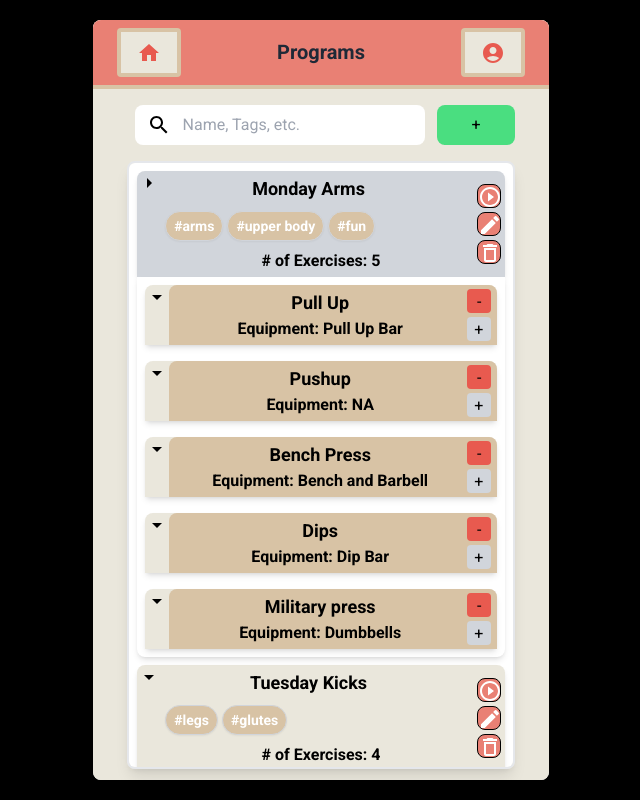
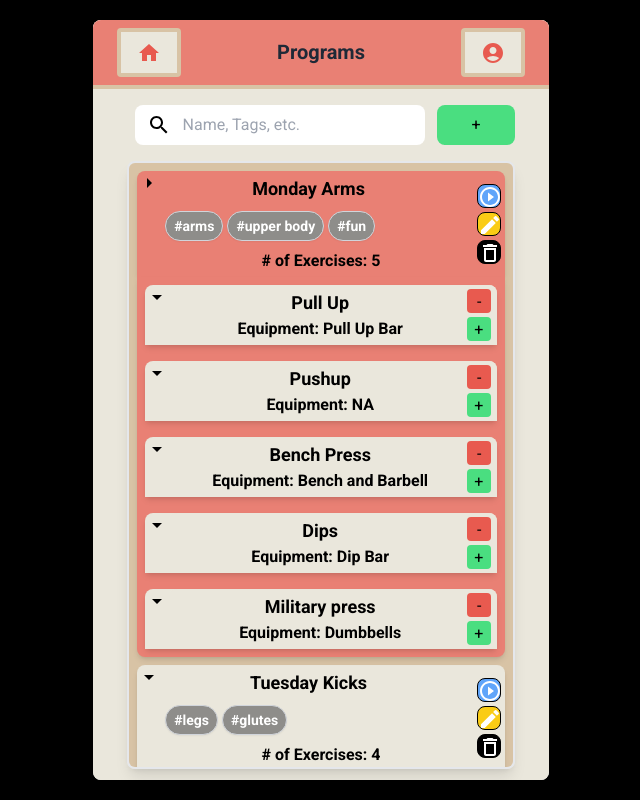
Before and after one commit to JoshuaW13/ConceptFitness, a React (Vite) app in the folder conceptFitness/: page /programs in a window 1280 px wide. Both pictures are taken after a click on the icon 468 px from the left and 182 px from the top of the page. Shown: the whole page, without its empty margins (319-959 px from the left). Built offline with nearby package versions, Linux system fonts and the light colour scheme.

Commit message:
styling mostly complete for exercise and programs pages

```diff
--- a/conceptFitness/src/components/DropDown.jsx
+++ b/conceptFitness/src/components/DropDown.jsx
@@ -34,7 +34,7 @@ function DropDown({
       <div
         className="flex text-black w-full rounded-t-lg shadow-md"
         style={{
-          backgroundColor: isPressed ? 'rgb(209 213 219)' : '#EAE7DC',
+          backgroundColor: isPressed ? '#E98074' : '#EAE7DC',
           transition: 'background-color 0.3s ease'
         }}
         onClick={handleClick}
@@ -53,14 +53,14 @@ function DropDown({
       {/* Only render hidden content when visible */}
       {isContentVisible && (
         <div
-          className={`flex flex-col gap-4 bg-white w-full p-2 rounded-b-lg shadow-md transition-all duration-300 ease-in-out transform ${hiddenComponentsArray.length === 1 ? 'overflow-clip' : 'overflow-y-auto'}`}
+          className={`flex flex-col gap-4 bg-[#E98074] w-full p-2 rounded-b-lg shadow-md transition-all duration-300 ease-in-out transform ${hiddenComponentsArray.length === 1 ? 'overflow-clip' : 'overflow-y-auto'}`}
           style={{
             opacity: isContentVisible ? 1 : 0,
             transform: isContentVisible ? 'translateY(0)' : 'translateY(-10px)',
           }}
         >
           {hiddenComponentsArray.map((Component, index) => (
-            React.createElement(Component, { ...HiddenProps, key: index })
+            React.createElement(Component, { ...HiddenProps, key: index})
           ))}
         </div>
       )}
--- a/conceptFitness/src/components/ExerciseDataHeader.jsx
+++ b/conceptFitness/src/components/ExerciseDataHeader.jsx
@@ -16,7 +16,7 @@ function ExerciseDataHeader({ onClick, exercise }) {
       </div>
 
       <button
-        className="flex text-black bg-gray-300 hover:bg-gray-400 w-6 h-6 px-1.5 text-center rounded transition duration-200 focus:outline-none"
+        className="flex text-black bg-green-400 hover:bg-green-600 w-6 h-6 px-1.5 text-center rounded transition duration-200 focus:outline-none"
         onClick={(event) => {setIsPopupVisible(!isPopupVisible)
           event.stopPropagation();  // Prevent the event from bubbling up to the parent
         }}
--- a/conceptFitness/src/components/ExerciseInfo.jsx
+++ b/conceptFitness/src/components/ExerciseInfo.jsx
@@ -6,9 +6,9 @@ import ExerciseImage from "../assets/ExerciseImage.png"
 function ExerciseInfo({onClick, description}) {
 
   return (
-    <div className='bg-[#D8C3A5] w-full h-[100%] rounded-lg font-semibold overflow-y-auto scrollbar-hidden' onClick={onClick}>
-        <p className='text-black text-xl'>Description:</p>
-        <p className='text-black pl-2 pr-3 text-sm'>{description}</p>
+    <div className='bg-[#E8E7DC] w-full h-[100%] rounded-lg font-semibold overflow-y-auto scrollbar-hidden' onClick={onClick}>
+        <p className='text-black text-xl bg-[#EAE7DC]'>Description:</p>
+        <p className='text-black pl-2 pr-3 text-sm bg-[#EAE7DC]'>{description}</p>
         <img src={VideoBox} alt="" className='p-5' />
         <img src={ExerciseImage} alt="" className='p-5' />
     </div>
--- a/conceptFitness/src/components/ExerciseInfoHeaderShort.jsx
+++ b/conceptFitness/src/components/ExerciseInfoHeaderShort.jsx
@@ -8,21 +8,21 @@ function ExerciseInfoHeaderShort({id, onClick, exerciseName, exerciseEquipment,
 
 const [isPopupVisible, setIsPopupVisible] = useState(false);
   return (
-    <div className='flex p-1 bg-[#D8C3A5] text-black w-full rounded-t-lg font-semibold'>
+    <div className='flex p-1 bg-[#EAE7DC] text-black w-full rounded-t-lg font-semibold'>
       <div className='flex flex-col rounded-lg w-[92%]'onClick={onClick}>
           <p className='text-lg rounded-t-lg'>{exerciseName}</p>
           <p className='text-base'>Equipment: {exerciseEquipment}</p>
       </div>
       <div className='flex flex-col justify-between'>
         <button
-          className="text-black bg-[#E85A4F] hover:bg-gray-400 w-6 h-6 px-1.5 text-center rounded transition duration-200 focus:outline-none"
+          className="text-black bg-[#E85A4F] hover:border-[#EAE7DC] w-6 h-6 px-1.5 text-center rounded transition duration-200 focus:outline-none"
           onClick={onRemove}
           >
           -
         </button>
         <button
             onClick={(e)=>{e.stopPropagation();setIsPopupVisible(true)}}
-            className="flex text-black bg-gray-300 hover:bg-gray-400 w-6 h-6 px-1.5 text-center rounded transition duration-200 focus:outline-none"
+            className="flex text-black bg-green-400 hover:border-[#EAE7DC] w-6 h-6 px-1.5 text-center rounded transition duration-200 focus:outline-none"
             >
             +
           </button>
--- a/conceptFitness/src/components/ExerciseInfoShortish.jsx
+++ b/conceptFitness/src/components/ExerciseInfoShortish.jsx
@@ -6,7 +6,7 @@ import ExerciseImage from "../assets/ExerciseImage.png"
 function ExerciseInfoShortish({onClick, description}) {
 
   return (
-    <div className='bg-gray-200 w-full h-[100%] rounded-lg font-semibold overflow-y-auto scrollbar-hidden' onClick={onClick}>
+    <div className='bg-[#EAE7DC] w-full h-[100%] rounded-lg font-semibold overflow-y-auto scrollbar-hidden' onClick={onClick}>
         <p className='text-black'>Description:</p>
         <p className='text-black pl-2 pr-3 text-sm'>{description}</p>
     </div>
--- a/conceptFitness/src/components/ProgramLog.jsx
+++ b/conceptFitness/src/components/ProgramLog.jsx
@@ -53,13 +53,13 @@ function ProgramLog({ id, onClick, name, tags, numExercises }) {
 
           {/* The below div is overflowing outside it's parent!!! */}
           <div className='flex flex-col justify-between w-auto gap-1 relative'>
-            <button className='flex w-6 h-6 border-black bg-[#E98074] text-white' onClick={navigateSession}>
+            <button className='flex w-6 h-6 border-black bg-blue-400 text-white' onClick={navigateSession}>
               <StartIcon/>
             </button>
-            <button className='flex w-6 h-6 border-black bg-[#E98074] text-white' onClick={navigateCatalogue}>
+            <button className='flex w-6 h-6 border-black bg-yellow-400 text-white' onClick={navigateCatalogue}>
               <EditIcon/>
             </button>
-            <button className='flex w-6 h-6 border-black bg-[#E98074] text-white' onClick={(e)=>{e.stopPropagation();handleProgramDelete()}}>
+            <button className='flex w-6 h-6 border-black bg-black text-white' onClick={(e)=>{e.stopPropagation();handleProgramDelete()}}>
               <DeleteIcon/>
             </button>
             {isPopupVisible && (
--- a/conceptFitness/src/components/Tag.jsx
+++ b/conceptFitness/src/components/Tag.jsx
@@ -3,7 +3,7 @@ import '../App.css'
 
 function Tag({ text, removable, onRemove }) {
   return (
-    <span className="cursor-default flex items-center justify-center gap-2 px-2 py-1 text-sm rounded-full bg-[#D8C3A5] text-white border border-gray-300 shadow-sm transition-shadow">
+    <span className="cursor-default flex items-center justify-center gap-2 px-2 py-1 text-sm rounded-full bg-[#8E8D8A] text-white border border-gray-300 shadow-sm transition-shadow">
       #{text}
 
       {removable && (
--- a/conceptFitness/src/pages/ExerciseList.jsx
+++ b/conceptFitness/src/pages/ExerciseList.jsx
@@ -166,7 +166,7 @@ function ExerciseLists() {
     <div ref={screen} className="background w-full h-full flex flex-col items-center gap-2">
       <NavBar FirstButton={HomeButton} SecondButton={ProfileButton} PageTitle={"Exercises"}></NavBar>
       <SearchBar searchSetter={setSearchText} searchState={searchState} searchStateSetter={setSearchState} InitialText={"Pull-Up, Tricep, Barbell, etc..."} />
-      <div className='h-[80%] w-[85%] flex flex-col bg-white gap-2 p-2 rounded-lg m-2 overflow-y-auto'>
+      <div className='h-[80%] w-[85%] flex flex-col bg-[#D8C3A5] gap-2 p-2 rounded-lg m-2 overflow-y-auto'>
         {filteredExercises.map((exercise) => (
           <DropDown
             key={exercise.id}
--- a/conceptFitness/src/pages/Programs.jsx
+++ b/conceptFitness/src/pages/Programs.jsx
@@ -79,7 +79,7 @@ function Programs() {
         <SearchBar searchSetter={setSearchText} searchState={searchState} searchStateSetter={setSearchState} InitialText={"Name, Tags, etc."} />
         <button className='w-[20%] flex bg-green-400 justify-center items-center' onClick={addNewProgram}>+</button>
       </div>
-      <div className="h-[80%] w-[85%] flex flex-col gap-2 p-2 rounded-lg shadow-lg border-gray border-2 overflow-y-auto m-2 scrollbar-hidden bg-white">
+      <div className="h-[80%] w-[85%] flex flex-col gap-2 p-2 rounded-lg shadow-lg border-gray border-2 overflow-y-auto m-2 scrollbar-hidden bg-[#D8C3A5]">
         {programs.map((program) => {
           return (
             <DropDown
```
Also changed, not shown: conceptFitness/src/components/ExerciseInfoHeader.jsx (line endings or trailing spaces).
